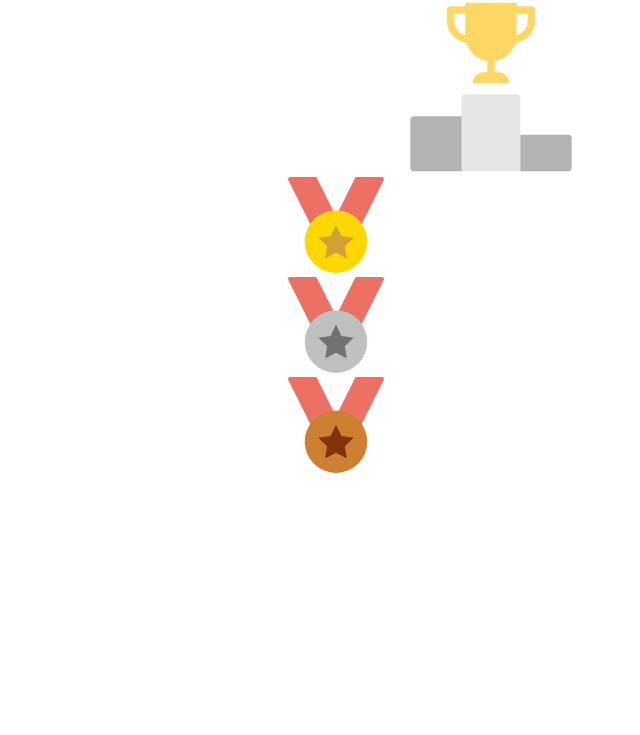
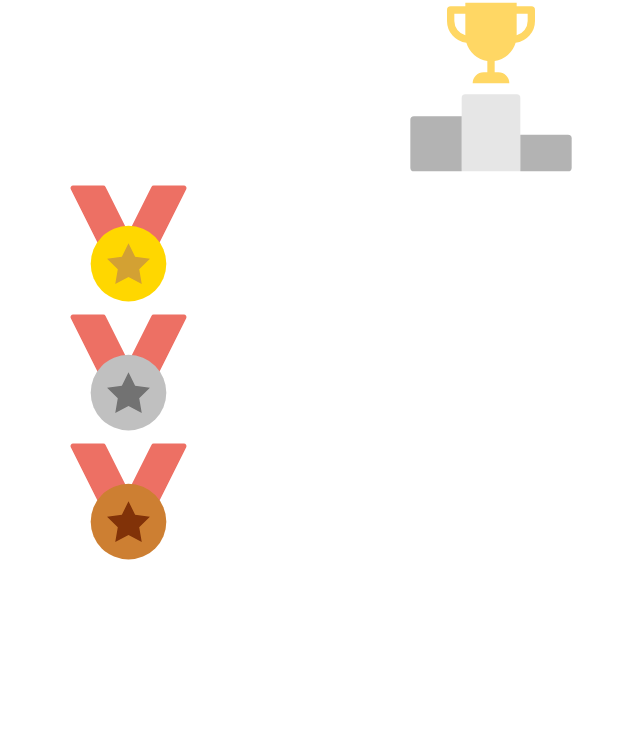
Before and after one commit to seb-noirot/baby-bet, a plain HTML site: page index.html in a window 1280 px wide. Shown: the part 65-800 px from the top of the page, without its empty margins (149-789 px from the left). Drawn offline with nearby package versions, Linux system fonts and the light colour scheme.

Commit message:
Add results

```diff
--- a/index.html
+++ b/index.html
@@ -13,7 +13,7 @@
 <body>
 
 <div class="row justify-content-center">
-    <div class="col-4">
+    <div class="col-8">
         <figure class="text-center">
             <blockquote class="blockquote">
                 <h1>Results</h1>
@@ -22,28 +22,28 @@
         <div class="row">
             <img src="./svg/podium-trophy.svg" class="rounded mx-auto d-block" style="width: 200px;" alt="Podium">
         </div>
-        <div class="row" id="gold-row">
-            <div class="col-4">
-                <img src="./svg/gold-medal.svg" class="rounded" style="width: 100px;" alt="Gold">
+        <div class="row mt-2" id="gold-row">
+            <div class="col-2">
+                <img src="./svg/gold-medal.svg" class="rounded" alt="Gold">
             </div>
-            <div class="col-8">
-                <h1 id="gold-name" class="pt-4"></h1>
+            <div class="col-10">
+                <h1 id="gold-name" class="pt-5"></h1>
             </div>
         </div>
-        <div class="row" id="silver-row">
-            <div class="col-4">
-                <img src="./svg/silver-medal.svg" class="rounded" style="width: 100px;" alt="Silver">
+        <div class="row mt-2" id="silver-row">
+            <div class="col-2">
+                <img src="./svg/silver-medal.svg" class="rounded" alt="Silver">
             </div>
-            <div class="col-8">
-                <h1 id="silver-name" class="pt-4"></h1>
+            <div class="col-10">
+                <h1 id="silver-name" class="pt-5"></h1>
             </div>
         </div>
-        <div class="row" id="bronze-row">
-            <div class="col-4">
-                <img src="./svg/bronze-medal.svg" class="rounded" style="width: 100px;" alt="Bronze">
+        <div class="row mt-2" id="bronze-row">
+            <div class="col-2">
+                <img src="./svg/bronze-medal.svg" class="rounded" alt="Bronze">
             </div>
-            <div class="col-8">
-                <h1 id="bronze-name" class="pt-4"></h1>
+            <div class="col-10">
+                <h1 id="bronze-name" class="pt-5"></h1>
             </div>
         </div>
         <div id="others" class="row mt-4 ms-4">
```
